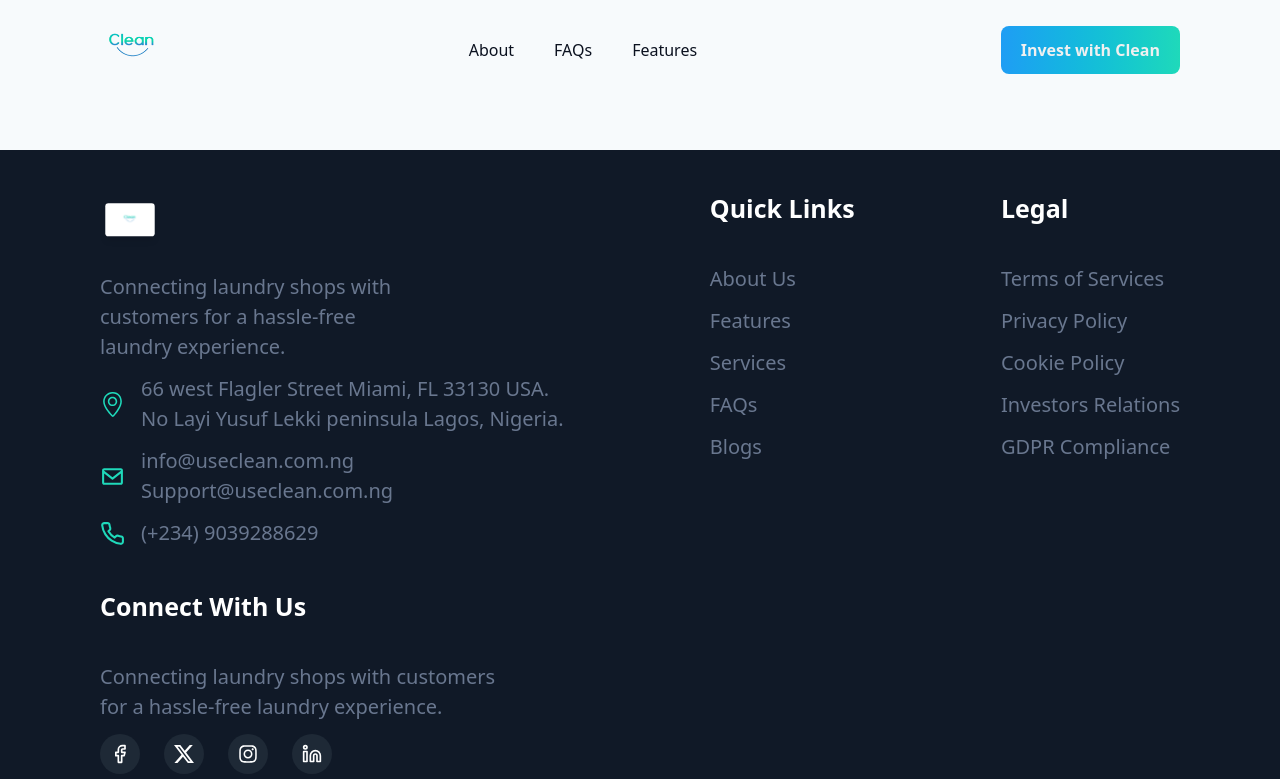
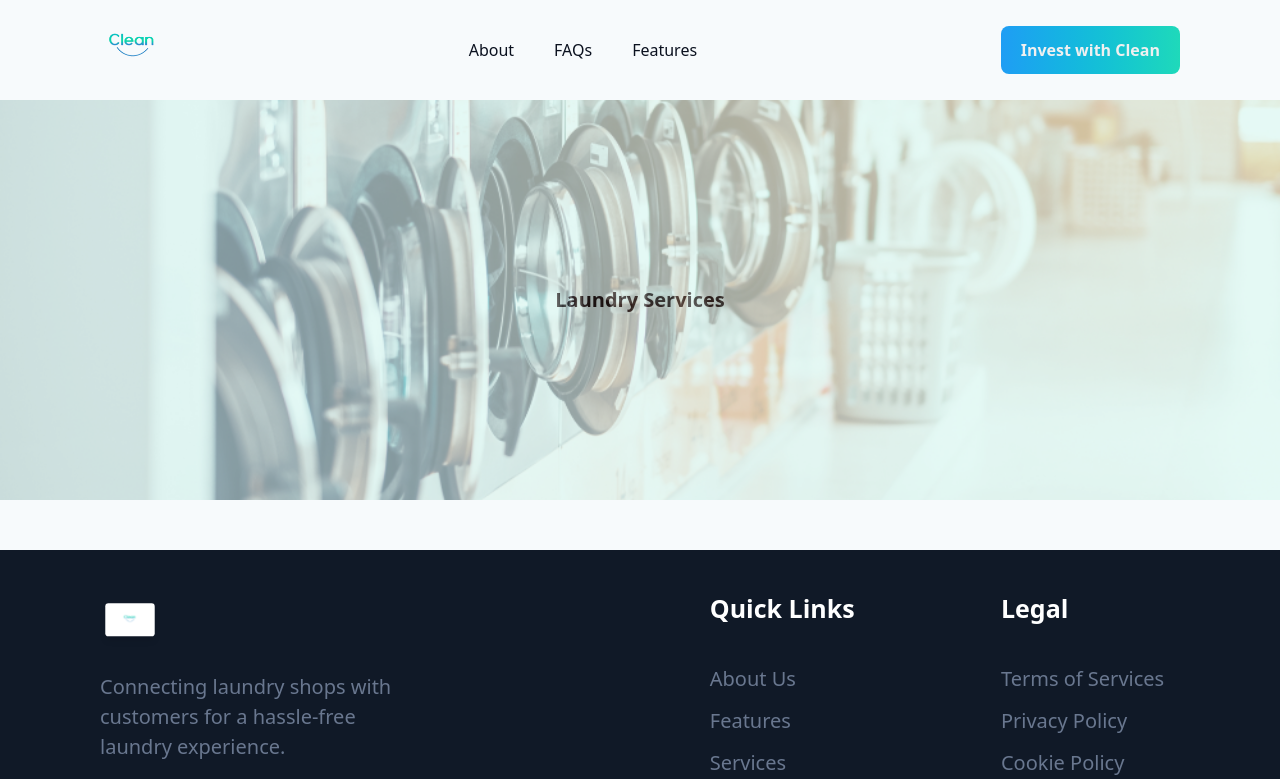
Before and after one commit to annaelowigho/Clean, a React (Vite) app: page /features in a window 1280 px wide. Shown: the top 779 px of the page. Built offline with nearby package versions, Linux system fonts and the light colour scheme.

Commit message:
added features page

```diff
--- a/src/App.jsx
+++ b/src/App.jsx
@@ -5,6 +5,7 @@ import Nav from './layout/Nav'
 import Homepage from './Pages/Homepage'
 import AboutUs from './Pages/AboutUs'
 import FAQs from './Pages/FAQs'
+import Features from './Pages/Features'
 
 function App() {
 
@@ -18,6 +19,7 @@ function App() {
         <Route path='/' element={<Homepage />} />
         <Route path='/about-us' element={<AboutUs />} />
         <Route path='/faqs' element={<FAQs />}/>
+        <Route path='/features' element={<Features />}/>
       </Routes>
       <Footer />
     </>
--- /dev/null
+++ b/src/Pages/Features.jsx
@@ -0,0 +1,16 @@
+import React from 'react'
+
+const Features = () => {
+  return (
+    <>
+        <div className="relative w-full h-[400px] bg-[url(/washing-mach.jpg)] bg-center bg-cover bg-no-repeat
+        px-[20px] py-[30px] md:px-[70px] md:py-[50px] xl:px-[200px] xl:py-[100px]">
+            <div className="absolute top-0 left-0 w-full h-full bg-[#d6f8f3] z-10 opacity-60 flex items-center justify-center">
+                <h1 className="text-xl font-bold">Laundry Services</h1>
+            </div>
+        </div>
+    </>
+  )
+}
+
+export default Features
--- a/src/layout/Nav.jsx
+++ b/src/layout/Nav.jsx
@@ -7,6 +7,7 @@ const navLinks = [
   // { title: "Home", link: "/" },
   { title: "About", link: "/about-us" },
   { title: "FAQs", link: "/faqs" },
+  {title: "Features", link: "/features"}
 ];
 
 const Nav = () => {
@@ -51,7 +52,7 @@ const Nav = () => {
           </li>
         ))}
 
-        <li className="relative" onMouseEnter={() => setIsDropdownOpen(true)} onMouseLeave={() => setIsDropdownOpen(false)}>
+        {/* <li className="relative" onMouseEnter={() => setIsDropdownOpen(true)} onMouseLeave={() => setIsDropdownOpen(false)}>
           <button className="cursor-pointer hover:text-[#1f9df4] hover:border-[#1fd9ba] hover:border-b-[2px]">
             Features
           </button>
@@ -71,7 +72,7 @@ const Nav = () => {
               </li>
             </ul>
           )}
-        </li>
+        </li> */}
       </ul>
 
       {/* CTA Button */}
```
Also changed, not shown: public/washing-mach.jpg (added), public/washing-mach2.jpeg (added).
